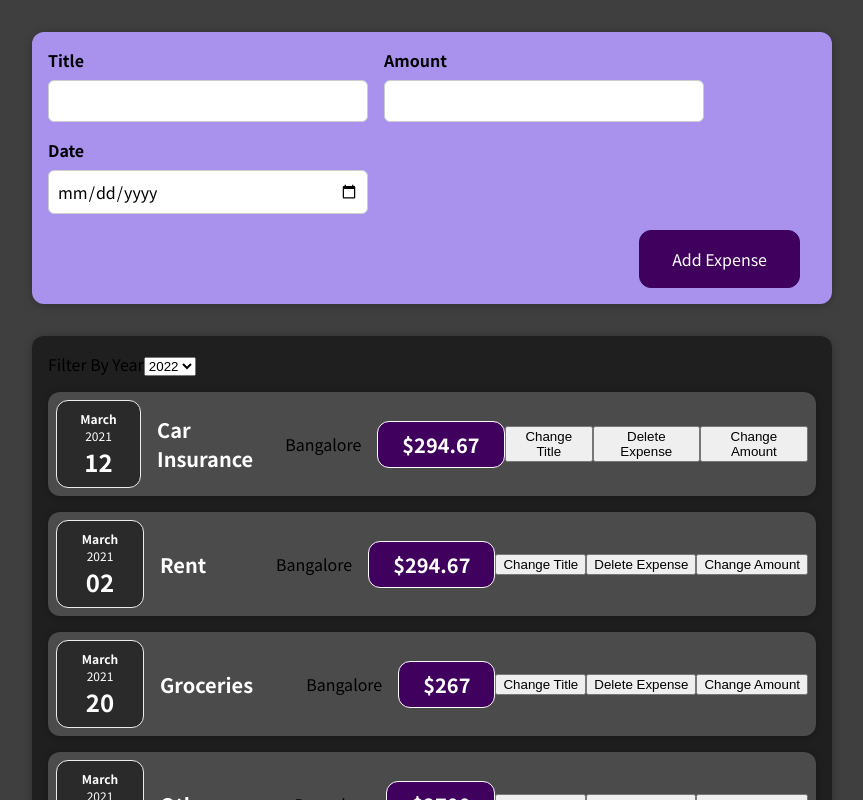
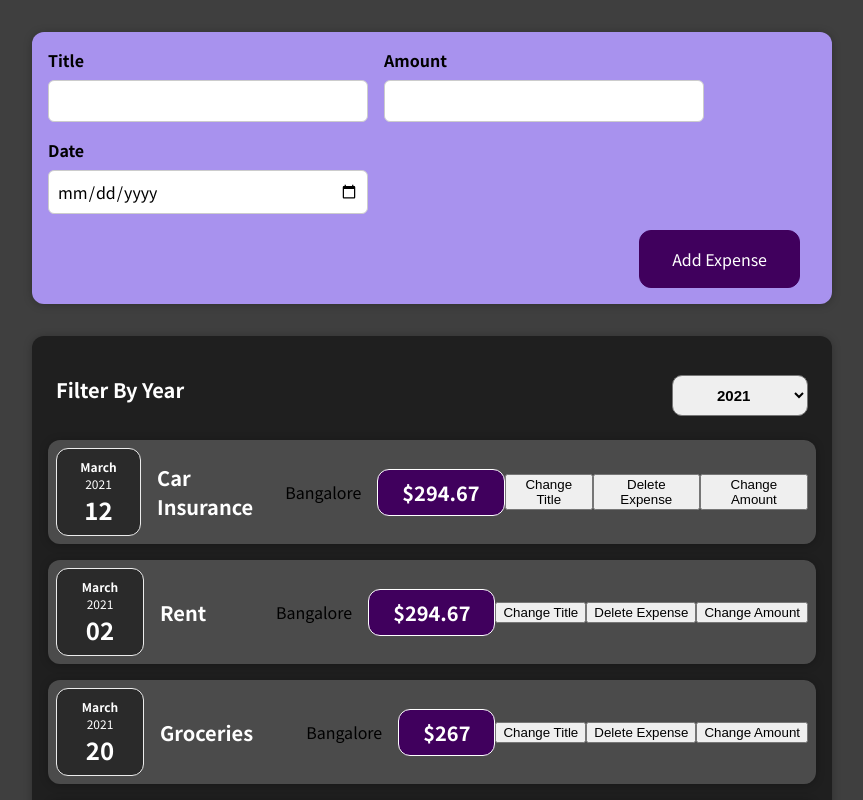
Before and after one commit to tr3atm3/TrackYourExpense, a React (Create React App) app: page / in a window 1280 px wide. Shown: the top 800 px of the page, without its empty margins (208-1071 px from the left). Built offline with nearby package versions, Linux system fonts and the light colour scheme.

Commit message:
ExpenseFilterAdded&key

```diff
--- a/src/App.js
+++ b/src/App.js
@@ -31,7 +31,7 @@ const App = () => {
 
   const addExpenseHandler = (expense) => {
     setExpenses((prev) => {
-      return [...prev, expense];
+      return [expense, ...prev];
     });
   };
 
--- a/src/components/Expenses/Expenses.js
+++ b/src/components/Expenses/Expenses.js
@@ -1,14 +1,24 @@
 import Card from "../UI/Card";
 import ExpenseItem from "./ExpenseItem";
+import { useState } from "react";
 import "./Expenses.css";
 import ExpensesFilter from "./ExpensesFilter";
 
 const Expenses = ({ expenses }) => {
+  const [filteredYear, setFilteredYear] = useState("2021");
+  const filterChangeHandler = (selectedYear) => {
+    // console.log("Expenses" + selectedYear);
+    setFilteredYear(selectedYear);
+  };
   return (
     <Card className="expenses">
-      <ExpensesFilter />
+      <ExpensesFilter
+        selected={filteredYear}
+        onChangeFilter={filterChangeHandler}
+      />
       {expenses.map((item) => (
         <ExpenseItem
+          key={expenses.id}
           title={item.title}
           amount={item.amount}
           date={item.date}
--- a/src/components/Expenses/ExpensesFilter.css
+++ b/src/components/Expenses/ExpensesFilter.css
@@ -1,3 +1,16 @@
 .expenses-filter {
   color: white;
+  font-size: 20px;
+  font-weight: bold;
+  width: 100%;
+  display: flex;
+  justify-content: space-between;
+  padding: 8px;
+  margin-top: 15px;
 }
+.expenses-filter select {
+  padding: 10px 40px;
+  border-radius: 10px;
+  font-size: 15px;
+  font-weight: bold;
+}
--- a/src/components/Expenses/ExpensesFilter.js
+++ b/src/components/Expenses/ExpensesFilter.js
@@ -1,14 +1,17 @@
 import React from "react";
-
-const ExpensesFilter = () => {
+import "./ExpensesFilter.css";
+const ExpensesFilter = (props) => {
+  const optionChangeHandler = (e) => {
+    props.onChangeFilter(e.target.value);
+  };
   return (
     <div className="expenses-filter">
-      <label for="filter">Filter By Year</label>
-      <select id="filter">
-        <option>2022</option>
-        <option>2021</option>
-        <option>2020</option>
-        <option>2019</option>
+      <label>Filter By Year</label>
+      <select value={props.selected} onChange={optionChangeHandler}>
+        <option value={2022}>2022</option>
+        <option value={2021}>2021</option>
+        <option value={2020}>2020</option>
+        <option value={2019}>2019</option>
       </select>
     </div>
   );
```
